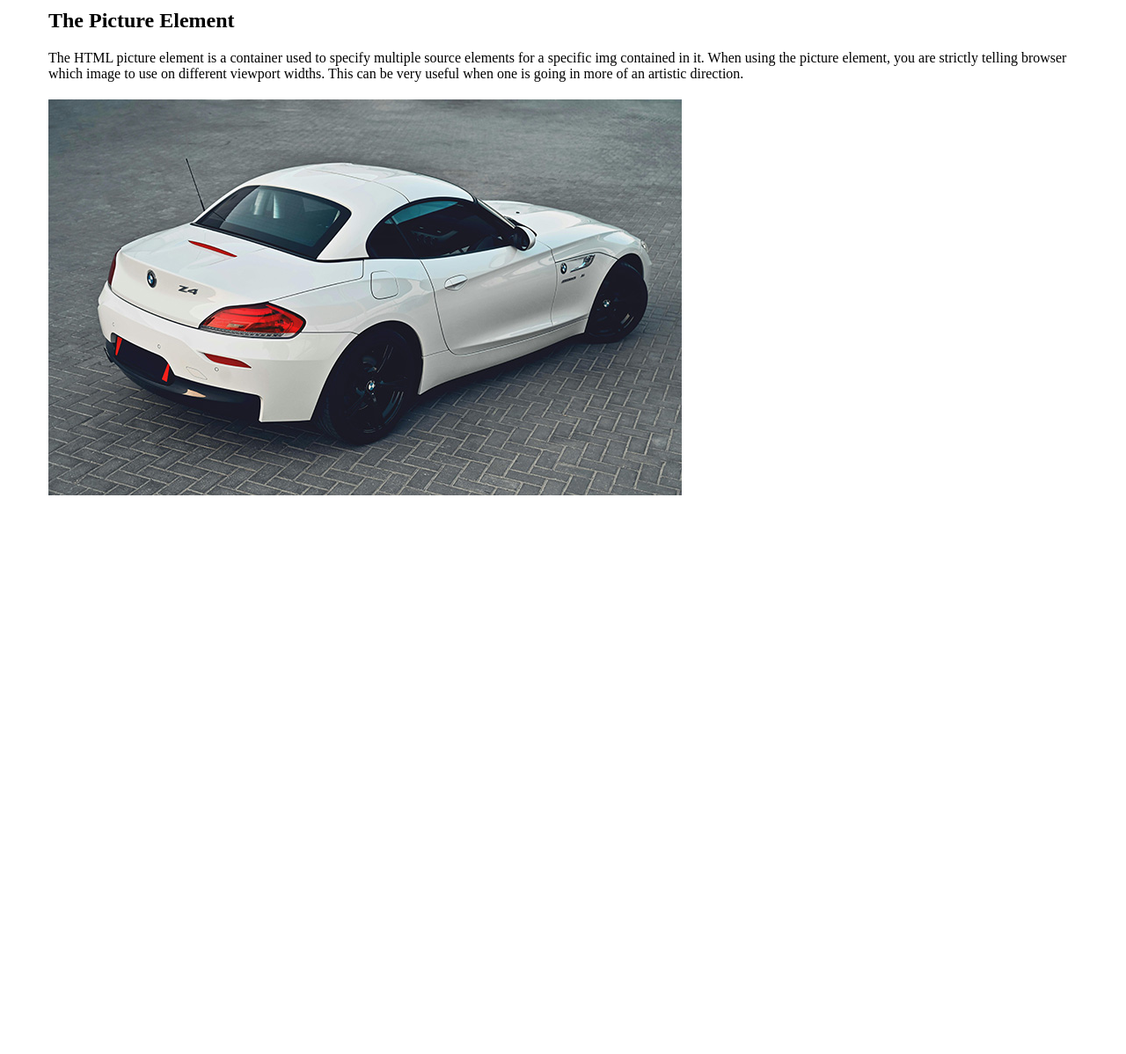
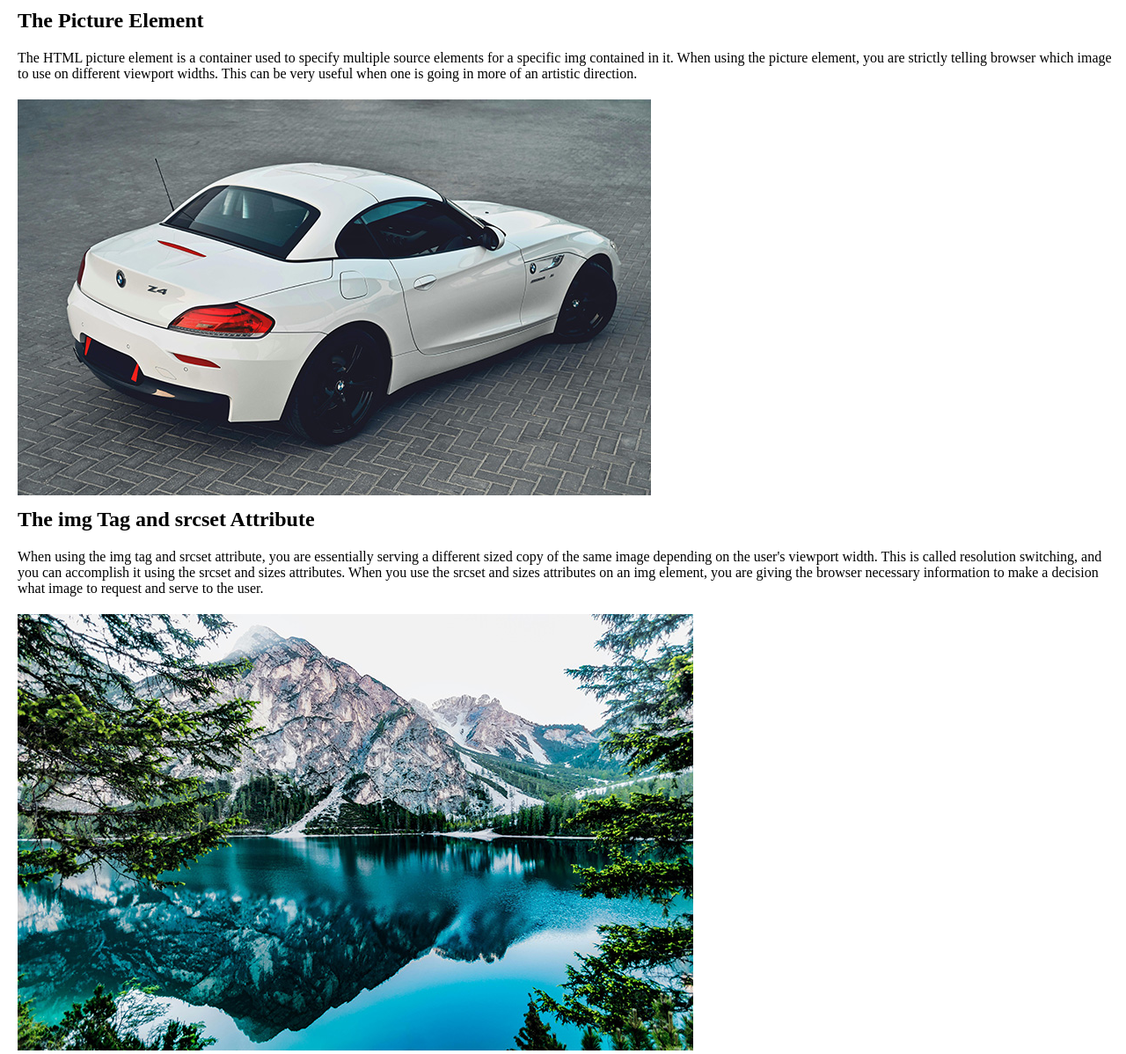
Before and after one commit to SihlerBaldock/baldock_sihler_1056hw3, a plain HTML site: page index.html in a window 1280 px wide. Shown: the whole page at 88% size. Before the commit the page ends 800 px from the top, so only its background shows below. Drawn offline with Linux system fonts and the light colour scheme.

Commit message:
Added Img Tag & srcset Content
In this commit, all the content for the img tag and srcset attribute section of the webpage was added, including HTML and CSS, along with some images.

```diff
--- a/css/main.css
+++ b/css/main.css
@@ -1,8 +1,20 @@
 h2 {
    padding-top: 10px;
    padding-bottom: 20px;
+   padding-left: 20px;
 }
 
 p {
    padding-bottom: 20px;
+   padding-left: 20px;
 }
+
+#bmw1 {
+   padding-left: 20px;
+}
+
+@media screen and (min-width: 768px) {
+   #mountain {
+      padding-left: 20px;
+   }
+}
--- a/index.html
+++ b/index.html
@@ -10,15 +10,29 @@
 <body>
     <h1 class="hidden">Working with Responsive Images</h1>
 
-    <section class="grid-con center-grid-con" id="pic-element">
-        <h2 class="col-span-full">The Picture Element</h2>
-        <p class="col-span-full">The HTML picture element is a container used to specify multiple source elements for a specific img contained in it. When using the picture element, you are strictly telling browser which image to use on different viewport widths. This can be very useful when one is going in more of an artistic direction.</p>
-        <picture class="col-span-full">
+    <section id="pic-element">
+        <h2>The Picture Element</h2>
+        <p>The HTML picture element is a container used to specify multiple source elements for a specific img contained in it. When using the picture element, you are strictly telling browser which image to use on different viewport widths. This can be very useful when one is going in more of an artistic direction.</p>
+        <picture>
             <source media="(min-width: 768px)" srcset="images/bmw2.jpg" id="bmw2">
             <img src="images/bmw1.jpg" alt="BMW Z4 from behind" id="bmw1">
         </picture>
     </section>
 
+    <section id="img-tag">
+        <h2>The img Tag and srcset Attribute</h2>
+        <p>When using the img tag and srcset attribute, you are essentially serving a different sized copy of the same image depending on the user's viewport width. This is called resolution switching, and you can accomplish it using the srcset and sizes attributes. When you use the srcset and sizes attributes on an img element, you are giving the browser necessary information to make a decision what image to request and serve to the user.</p>
+        <img
+            src="images/mountain-768.jpg"
+            srtset="
+                images/mountain-412.jpg 412w,
+                images/mountain-768.jpg 768w,
+                images/mountain-1200.jpg 1200w"
+            sizes="(max-width: 768px) 100vw, 768px"
+            alt="view of mountain lake"
+            id="mountain">
+    </section>
+
     <script src="js/main.js"></script>
 </body>
 </html>
```
Also changed, not shown: images/mountain-1200.jpg (added), images/mountain-412.jpg (added), images/mountain-768.jpg (added).
